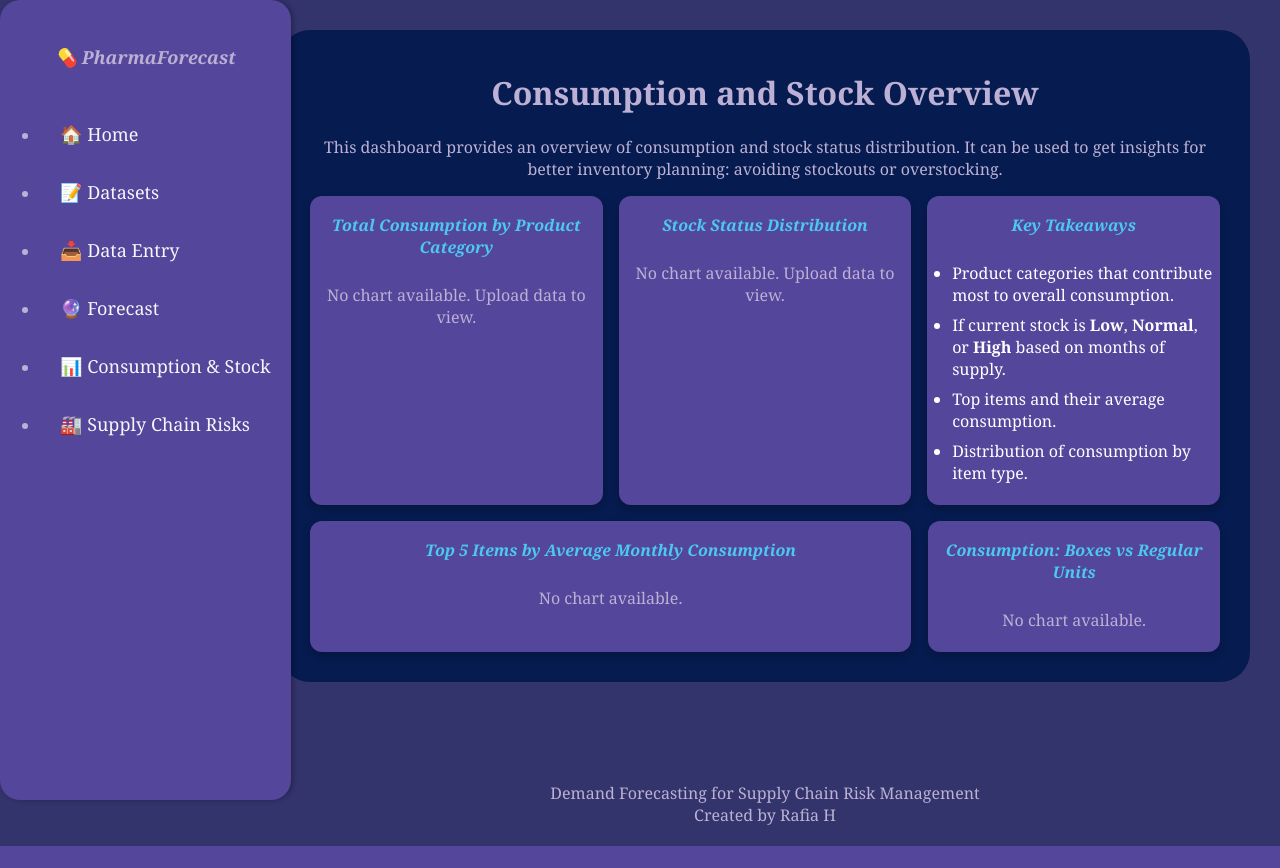
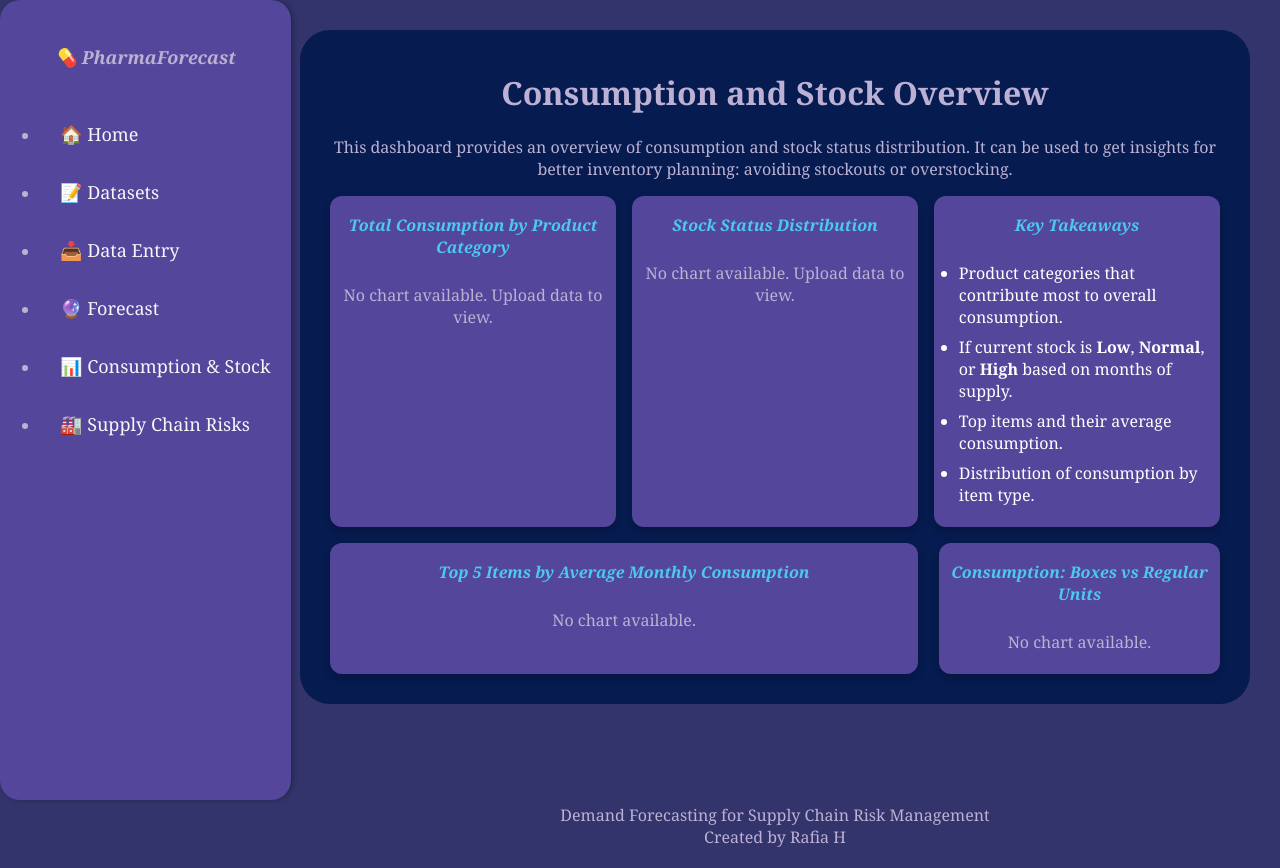
Before and after one commit to rafiahossain/PharmaForecast, a Flask app: page /consumption in a window 1280 px wide. Before the commit the page ends 846 px from the top, so only its background shows below. Run offline with Flask 3, Linux system fonts and the light colour scheme.

Commit message:
code cleanup

```diff
--- a/app.py
+++ b/app.py
@@ -38,7 +38,10 @@ Scss(app)
 # with app.app_context():
 #     db.create_all()
 
-# Global storage
+######################################
+# Global variables for storing
+######################################
+
 # For modeling results and always-zero items
 forecast_plot = None
 model_eval_results = []
@@ -57,34 +60,32 @@ delivery_delay_plot = None
 expiry_risk_plot = None
 itemvalue_vs_frequency_plot = None
 
+######################################
 # Home Page index, and a route to it
+######################################
 @app.route("/")
 def index():
     return render_template("index.html")
 
 ######################################
-
 # Upload File in Data entry page
-
 ######################################
 # Configure upload folder
 UPLOAD_FOLDER = os.path.join(os.getcwd(), 'uploads')
 os.makedirs(UPLOAD_FOLDER, exist_ok=True)
 app.config['UPLOAD_FOLDER'] = UPLOAD_FOLDER
-app.config['MAX_CONTENT_LENGTH'] = 16 * 1024 * 1024  # 16 MB max size
-# app.config['MAX_CONTENT_LENGTH'] = 32 * 1024 * 1024  # 32 MB
-
+app.config['MAX_CONTENT_LENGTH'] = 16 * 1024 * 1024  # 16 MB maximum size
 
 @app.route("/upload-data", methods=["POST"])
 def upload_data():
-    # global forecast_plot, model_eval_results, always_zero_items_list, forecast_months
+    # global forecasting variables
     global forecast_plot, model_eval_results, always_zero_items_list, forecast_months, overall_forecast_plot
-    # for cons overview page
+    # for consumption overview page
     global consumption_plot, stock_status_plot, avg_consumption_plot, box_vs_regular_plot
     # for grn data
     global cl2
 
-    # Clear previous state
+    # clear previous state
     forecast_plot = None
     model_eval_results = []
     always_zero_items_list = []
@@ -95,7 +96,7 @@ def upload_data():
     avg_consumption_plot = None
     box_vs_regular_plot = None
 
-    # File handling
+    # files
     goods_file = request.files.get("goods_file")
     consumption_file = request.files.get("consumption_file")
     if not goods_file or not consumption_file:
@@ -106,7 +107,9 @@ def upload_data():
     goods_file.save(goods_path)
     consumption_file.save(consumption_path)
 
-    # Data loading & preprocessing for consumption data
+    ######################################
+    # preprocess consumption data
+    ######################################
     try:
         df = pd.read_excel(consumption_path, skiprows=10, header=0)
     except Exception as e:
@@ -137,7 +140,7 @@ def upload_data():
     df = pd.concat([df, df["ItemName"].apply(get_item_type_flags)], axis=1)
     df["IS_BOX"] = df["Unit Name"].apply(lambda x: "BOX" in str(x).upper()).astype(int)
 
-    # Melt the date columns
+    # melt the date columns to long format
     month_columns = [col for col in df.columns if re.match(r'^[A-Za-z]{3} \d{4}$', col)]
     df_melted = df.melt(
         id_vars=[col for col in df.columns if col not in month_columns],
@@ -151,68 +154,65 @@ def upload_data():
     df_melted['Month_Num'] = df_melted['Month'].dt.month
     df_melted['Year'] = df_melted['Month'].dt.year
 
-    # Remove always-zero items before modeling
+    # remove always-zero items to separate list
     item_grouped = df_melted.groupby('ItemName')['Consumption'].sum()
     always_zero_items_list = item_grouped[item_grouped == 0].index.tolist()
     df_melted = df_melted[~df_melted['ItemName'].isin(always_zero_items_list)]
 
-    # Lag features
+    # create consumption lag features and drop NaNs produced for the first few months
     df_melted['Lag_1'] = df_melted.groupby('ItemName')['Consumption'].shift(1)
     df_melted['Lag_2'] = df_melted.groupby('ItemName')['Consumption'].shift(2)
     df_melted.dropna(subset=['Lag_1', 'Lag_2'], inplace=True)
 
-    # Data loading and preprocessing for GRN data
-
-    # GOODS FILE PREPROCESSING
+    ######################################
+    # preprocessing GRN data
+    ######################################
 
     try:
         df2 = pd.read_excel(goods_path, skiprows=9)
     except Exception as e:
         return f"Error reading goods file: {str(e)}", 400
 
-    # Strip whitespaces from column names
+    # strip whitespaces from every column name
     df2.columns = df2.columns.str.strip()
 
-    # Step 1: Drop rows with null in important columns
+    # drop summary rows based on nulls in important columns like Batch No (unique identifier)
     cl2 = df2.dropna(subset=[
         'Batch No', 'Item Name', 'Challan No./ Date :', 'PO No. / Date :', 'PO Unit Rate'
     ])
 
-    # Step 2: Drop 'Unnamed' columns
+    # drop 'Unnamed' columns from xlsx formatting
     cl2 = cl2.loc[:, ~cl2.columns.str.contains('^Unnamed')]
 
-    # Step 3: Drop unnecessary columns
+    # drop redundant, less meaningful, one value and all empty columns
     cl2 = cl2.drop(columns=[
         "Rate", "Free Qty.", "Status", "Unit Name", "GRN type", "GIR No.",
         "Disc. %", "Disc. Amt", "VAT%", "VAT"
     ], errors='ignore')
 
-    # Step 4: Standardize 'Sub Category'
+    # standardize injectables in 'Sub Category'
     cl2['Sub Category'] = cl2['Sub Category'].replace(
         ['INJ.', 'INJECTION'], 'INJECTABLES'
     )
 
-    # Step 5: Split 'No / Date' columns
+    # split the 'No / Date' columns for Bill, PO and Challan
     cl2[['Bill No', 'Bill Date']] = cl2['Bill No. / Date'].str.split(r' / ', n=1, expand=True)
     cl2[['PO No', 'PO Date']] = cl2['PO No. / Date :'].str.split(r' / ', n=1, expand=True)
     cl2[['Challan No', 'Challan Date']] = cl2['Challan No./ Date :'].str.split(r'\*/', n=1, expand=True)
 
-    # Step 6: Standardize date columns
+    # format date columns to datetime
     date_columns = ['Bill Date', 'PO Date', 'Challan Date', 'Grn Date', 'Expiry Date']
     for col in date_columns:
         cl2[col] = pd.to_datetime(cl2[col], dayfirst=True, errors='coerce')
 
-    # Step 7: Drop original combo columns
+    # drop original combo columns of No / Date
     cl2.drop(columns=[
         'Bill No. / Date', 'PO No. / Date :', 'Challan No./ Date :'
     ], inplace=True)
 
-    # Print for checking
-    # print("Cleaned Goods Columns:", cl2.columns.tolist())
-    # print("Goods Data Shape:", cl2.shape)
-
-
-    # ========== Forecasting for Entire Dataset ==============
+    ######################################
+    # Forecasting
+    ######################################
     feature_cols = ['Lag_1', 'Lag_2'] + ['SUSPENSION', 'SYRUP', 'INJECTABLES', 'TABLET', 'CAPSULE', 'DENTAL', 'IS_BOX']
     X = df_melted[feature_cols]
     y = df_melted['Consumption']
@@ -255,7 +255,9 @@ def upload_data():
     forecast_plot = base64.b64encode(buf.getvalue()).decode('utf8')
     plt.close()
 
-    # ------------------- Consumption by Product Type Chart -------------------
+    ######################################
+    # Consumption by Product Type Chart
+    ######################################
     categories = ['CAPSULE', 'DENTAL', 'INJECTABLES', 'SUSPENSION', 'SYRUP', 'TABLET']
     category_consumption = df_melted[categories].sum()
 
@@ -297,7 +299,9 @@ def upload_data():
     consumption_plot = base64.b64encode(buf.getvalue()).decode('utf8')
     plt.close()
 
-    # ------------------- Stock Status Distribution Pie Chart -------------------
+    ######################################
+    # Stock Status Distribution
+    ######################################
     df_melted['Months_Supply'] = df_melted['Current Stock'] / df_melted['Consumption'].replace(0, np.nan)
     df_melted['Stock_Status'] = np.where(
         df_melted['Months_Supply'] < 1, 'Low',
@@ -305,7 +309,7 @@ def upload_data():
     )
 
     plt.figure(figsize=(6, 6))
-    colors = ['#ffffff', '#7677c4', '#4DC8F2']  # Adjust your colors here
+    colors = ['#ffffff', '#7677c4', '#4DC8F2']
 
     counts = df_melted['Stock_Status'].value_counts()
     labels = counts.index
@@ -325,7 +329,7 @@ def upload_data():
         startangle=90,
         colors=colors,
         wedgeprops={'edgecolor': 'white'},
-        textprops={'color': 'black', 'weight': 'bold', 'fontsize': 10}  # ✅ Text inside
+        textprops={'color': 'black', 'weight': 'bold', 'fontsize': 10}
     )
 
     plt.tight_layout()
@@ -338,7 +342,9 @@ def upload_data():
     stock_status_plot = base64.b64encode(buf.getvalue()).decode('utf8')
     plt.close()
 
-    # ------------------- top 5 items by avg monthly consumption horizontal bar chart -------------------
+    ######################################
+    # top 5 items by avg monthly consumption
+    ######################################
     avg_consumption = (
         df_melted.groupby('ItemName')['Consumption']
         .mean()
@@ -369,10 +375,11 @@ def upload_data():
     avg_consumption_plot = base64.b64encode(buf.getvalue()).decode('utf8')
     plt.close()
 
-     # ------------------- box vs non-box Box Plot -------------------
+    ######################################
+    # box vs non-box Box Plot
+    ######################################
 
     plt.figure(figsize=(8, 5))
-    # plt.figure(figsize=(7, 4))
     sns.boxplot(
         x='IS_BOX',
         y='Consumption',
@@ -405,9 +412,7 @@ def upload_data():
     return redirect("/forecasting")
 
 ######################################
-
 # Web pages and routing
-
 ######################################
 @app.route("/consumption")
 def consumption():
@@ -419,17 +424,20 @@ def consumption():
         box_vs_regular_plot=box_vs_regular_plot
     )
 
+######################################
+# Supply Chain Risk Dashboard
+######################################
 @app.route("/suppliers")
 def suppliers():
     global cl2
     global supplier_dependence_plot, delivery_delay_plot, expiry_risk_plot, itemvalue_vs_frequency_plot
-    # global expiry_table
 
     if cl2 is None:
         return render_template("dashboard_suppliers.html", kpis=None)
-
     try:
-        # === KPI Calculations ===
+        ######################################
+        # KPI Calculations
+        ######################################
         total_grns = cl2['Grn No'].nunique()
         total_suppliers = cl2['Supplier Name'].nunique()
         total_items = cl2['Item Name'].nunique()
@@ -449,7 +457,6 @@ def suppliers():
         grn_monthly = cl2.groupby(cl2['Grn Date'].dt.to_period('M')).size()
         avg_grns_per_month = grn_monthly.mean()
 
-        # === Compile KPIs ===
         kpis = {
             'Total GRNs Processed': total_grns,
             'Total Unique Suppliers': total_suppliers,
@@ -459,7 +466,9 @@ def suppliers():
             'Average GRNs Per Month': round(avg_grns_per_month, 2)
         }
 
-        # ======= Generate Supplier Dependence Plot =======
+        ######################################
+        # Supplier Dependence
+        ######################################
         delayed_suppliers = (
             cl2.groupby('Supplier Name')['Lead_Time_Days']
             .mean()
@@ -484,7 +493,6 @@ def suppliers():
 
         plt.gca().invert_yaxis()
 
-        # White spines
         plt.gca().spines['bottom'].set_color('white')
         plt.gca().spines['left'].set_color('white')
         plt.gca().spines['top'].set_color('white')
@@ -504,7 +512,9 @@ def suppliers():
         supplier_dependence_plot = base64.b64encode(buf1.getvalue()).decode('utf8')
         plt.close()
 
-        # ======= Generate Delivery Delay Plot =======
+        ######################################
+        # Delivery Delay
+        ######################################
         delivery_delay_supplier = (
             cl2.groupby('Supplier Name')['Lead_Time_Days']
             .mean()
@@ -543,7 +553,9 @@ def suppliers():
         delivery_delay_plot = base64.b64encode(buf2.getvalue()).decode('utf8')
         plt.close()
 
-        # === Expiry Risk ===
+        ######################################
+        # Expiry Risk
+        ######################################
         cl2['Days_to_Expiry_Today'] = (cl2['Expiry Date'] - pd.Timestamp.today()).dt.days
         cl2['Expiry_Risk'] = pd.cut(
             cl2['Days_to_Expiry_Today'],
@@ -571,7 +583,6 @@ def suppliers():
             color=[color_map.get(x, '#333333') for x in expiry_risk_top6.columns]
         )
 
-        # Set white text for axis labels and ticks
         ax.set_ylabel('Total Item Value', color='white')
         ax.set_xlabel('Sub Category', color='white')
         ax.tick_params(axis='x', colors='white')
@@ -586,9 +597,9 @@ def suppliers():
         expiry_risk_plot = base64.b64encode(buf3.getvalue()).decode('utf8')
         plt.close()
 
-
-        # === Subcategory ItemValue + Frequency ===
-
+        ######################################
+        # Subcategory with ItemValue n Frequency
+        ######################################
         top_subcat_item_value = cl2.groupby('Sub Category')['Item Value'].sum().sort_values(ascending=False).head(10)
         top_subcat_counts = cl2['Sub Category'].value_counts().reindex(top_subcat_item_value.index)
 
@@ -619,7 +630,9 @@ def suppliers():
         itemvalue_vs_frequency_plot = base64.b64encode(buf4.getvalue()).decode('utf8')
         plt.close()
 
-        # === Table for Items Expiring in <3 Months or Expired ===
+        ######################################
+        # Table for Items Expiring in <3 Months
+        ######################################
 
         expiry_3_months = cl2[(cl2['Expiry_Risk'] == '<3 Months') & (cl2['Days_to_Expiry_Today'] >= 0)]
 
@@ -631,7 +644,7 @@ def suppliers():
         expiry_display['Days_to_Expiry_Today'] = expiry_display['Days_to_Expiry_Today'].astype(int)
         expiry_display['Item Value'] = expiry_display['Item Value'].round(2)
 
-        # Convert to HTML table
+        # Converting to HTML table
         expiry_table_html = expiry_display.to_html(
             classes='table table-striped table-bordered table-hover expiry-table',
             index=False,
@@ -677,10 +690,9 @@ def forecasting():
         date_range=date_range_str
     )
 
-
-
-
+######################################
 # FUNCTION TO TRAIN AND TEST ALL TOP 5 MODELS FROM JNOTE
+######################################
 def evaluate_models(X_train, X_test, y_train, y_test, feature_set_label):
     results = []
     models = {
@@ -714,38 +726,36 @@ def evaluate_models(X_train, X_test, y_train, y_test, feature_set_label):
             "RMSE/Mean": rmse / y_mean if y_mean != 0 else None,
             "RMSE/Std": rmse / y_std if y_std != 0 else None
         })
-        results = sorted(results, key=lambda x: x['Time (s)'])  # Fastest model first
+        results = sorted(results, key=lambda x: x['Time (s)'])  # fastest model on top
     return results
 
+######################################
 # FORECASTING UPCOMING 3 MONTHS FOR TOP 5 ITEMS USING RIDGE REGRESSION
+######################################
 def generate_forecast(df_melted, model, feature_cols):
-    # latest month from data
-    latest_month = df_melted['Month'].max()
-
-    # Generate next 3 months dynamically
-    forecast_months = pd.date_range(start=latest_month + pd.DateOffset(months=1), periods=3, freq='MS')
+    latest_month = df_melted['Month'].max() # latest month from data
+    forecast_months = pd.date_range(start=latest_month + pd.DateOffset(months=1), periods=3, freq='MS') # dynamic next 3 months
 
     forecast_rows = []
 
-    # the latest available data for each item
-    latest_df = df_melted[df_melted['Month'] == latest_month].copy()
+    latest_df = df_melted[df_melted['Month'] == latest_month].copy() # the latest data per item
 
-    # Loop per each forecast month
+    # Loop per forecast month
     for forecast_month in forecast_months:
         latest_df['Month'] = forecast_month
 
-        # input features
+        # features columns
         X_future = latest_df[feature_cols]
-        # Make predictions
+        # predictions
         latest_df['Predicted_Consumption'] = model.predict(X_future)
-        # Save results for this month
+        # Saving results for this month
         forecast_rows.append(latest_df[['ItemName', 'Month', 'Predicted_Consumption']].copy())
 
-        # Updating lags for the next prediction month otherwise error
+        # update lags for the next prediction month otherwise error
         latest_df['Lag_2'] = latest_df['Lag_1']
         latest_df['Lag_1'] = latest_df['Predicted_Consumption']
 
-    # Combine forecast results into one df
+    # combine forecast results into one df
     forecast_df = pd.concat(forecast_rows, ignore_index=True)
     forecast_df.rename(columns={'Predicted_Consumption': 'Value'}, inplace=True)
     forecast_df['Source'] = 'Forecast'
@@ -762,18 +772,18 @@ def generate_forecast(df_melted, model, feature_cols):
 
     return plot_df, forecast_months
 
+######################################
 # FORECASTING OVERALL DEMAND
+######################################
 def generate_overall_forecast_plot(df_melted):
     global forecast_months
 
-    # Aggregate total consumption per month
+    # total consumption per month
     overall_df = df_melted.groupby('Month')['Consumption'].sum().reset_index()
-
-    # Create lag features
+    # lag features
     overall_df['Lag_1'] = overall_df['Consumption'].shift(1)
     overall_df['Lag_2'] = overall_df['Consumption'].shift(2)
     overall_df = overall_df.dropna()
-
     # Train Ridge Regression on total consumption
     X = overall_df[['Lag_1', 'Lag_2']]
     y = overall_df['Consumption']
@@ -781,7 +791,7 @@ def generate_overall_forecast_plot(df_melted):
     model = Ridge(alpha=1.0)
     model.fit(X, y)
 
-    # Get latest lags
+    # latest lags
     latest_month = overall_df['Month'].max()
     lag_1 = overall_df.loc[overall_df['Month'] == latest_month, 'Lag_1'].values[0]
     lag_2 = overall_df.loc[overall_df['Month'] == latest_month, 'Lag_2'].values[0]
@@ -801,7 +811,6 @@ def generate_overall_forecast_plot(df_melted):
 
     forecast_df = pd.DataFrame(forecast_results)
 
-    # Plot
     plt.figure(figsize=(10, 5))
     plt.plot(overall_df['Month'], overall_df['Consumption'], marker='o', label='Historical')
     plt.plot(forecast_df['Month'], forecast_df['Consumption'], marker='o', linestyle='--', label='Forecast')
@@ -823,6 +832,9 @@ def generate_overall_forecast_plot(df_melted):
 
 from flask import send_file
 
+######################################
+# Download inactive items for inventory check
+######################################
 @app.route("/download-zero-items")
 def download_zero_items():
     if not always_zero_items_list:
@@ -844,7 +856,9 @@ def data_entry():
 def dataset():
     return render_template("dataset.html")
 
+######################################
 # RUNNER and DEBUGGER
 # Keep Flask updating itself
+######################################
 if __name__ == "__main__":
     app.run(debug=True)
--- a/static/styles.css
+++ b/static/styles.css
@@ -53,7 +53,7 @@ footer {
 body {
   font-family: Cambria, Cochin, Georgia, Times, "Times New Roman", serif;
   margin: 0;
-  margin-left: max(250px, 2%);
+  margin-left: max(270px, 10%);
   padding: 0;
   background-color: #33346c;
   color: #bcb1d4;
@@ -340,7 +340,7 @@ body h2 {
   max-width: 100%;
 }
 .consumption-bottom .chart-small {
-  flex: 0 0 31%;
+  flex: 0 0 30.5%;
   min-width: 190px;
   background-color: #54469b;
   border-radius: 0.75rem;
--- a/static/styles.scss
+++ b/static/styles.scss
@@ -1,34 +1,28 @@
-// ----------------------
-// 🎨 Color Variables
-// ----------------------
+// ######################################
+// Color Variables
+// ######################################
 
-// Brand Colors
 $primary: #54469b;        // Sidebar, table cells
 $primary-light: #8c70ae;  // Header text, hover highlights
 $accent: #4cc8f2;         // Action buttons (edit/delete, links)
-
-// Status Colors
 $bg-dark: #33346c;        // Page background, add button
 $bg-darker: #061d5d;      // Add button hover, secondary emphasis
 $text-light: #bcb1d4;     // Titles, link hover text
-
-// UI Colors
 $surface: #061b4f;        // Content card background
 $on-dark: #f4f6f8;        // Text on dark backgrounds
 
 .layout {
   display: flex;
-  padding: 30px; // Space from the edges of the screen
-  gap: 10px;     // Space between sidenav and content
+  padding: 30px;
+  gap: 10px; // Space between sidenav and content
 }
 
-// -------------------------
-// Styling Side Nav Bar
-// -------------------------
+// ######################################
+// Side Nav Bar
+// ######################################
 
 .sidenav {
   height: 100vh;
-  // width: 20%;    // Responsive sidebar width
   flex: 0 0 max(250px, 20%);
   border-radius: 20px;
   min-width: 250px;
@@ -69,9 +63,9 @@ $on-dark: #f4f6f8;        // Text on dark backgrounds
   }
 }
 
-// ----------------------
-// Styling Footer
-// ----------------------
+// ######################################
+// Footer
+// ######################################
 
 footer {
   margin-top: 50px;
@@ -80,18 +74,17 @@ footer {
   color: $text-light;
 }
 
-
-// ----------------------
-// Styling Pages
-// ----------------------
+// ######################################
+// Pages
+// ######################################
 
 body {
   font-family: Cambria, Cochin, Georgia, Times, 'Times New Roman', serif;
   margin: 0;
-  margin-left: max(250px, 2%);
+  margin-left: max(270px, 10%);
   padding: 0;
-  background-color: $bg-dark; // ← uses $bg-dark
-  color: $text-light;         // ← uses $text-light
+  background-color: $bg-dark;
+  color: $text-light;
   text-align: center;
 
   h1 {
@@ -110,26 +103,23 @@ body {
   text-align: justify;
 }
 
-
 .content {
   max-width: 100%;
-  // width: calc(100% - max(250px, 20%)); // dynamic based on sidebar
   flex: 1;
   border-radius: 30px;
   padding: 0 30px 30px;
-  background-color: $surface;     // ← uses $surface
+  background-color: $surface;
   border-radius: 30px;
   text-align: center;
 
   .content .chart-container {
     width: 100%;
     max-width: 100%;
-    overflow-x: auto;  // Optional, adds scroll if needed
+    overflow-x: auto;  //adds scroll if needed
   }
 
-
   h1 {
-    color: $text-light;           // ← uses $text-light
+    color: $text-light;
   }
 
   h2 {
@@ -137,12 +127,12 @@ body {
   }
 
   h4 {
-    color: $bg-darker;            // ← uses $bg-darker
+    color: $bg-darker;
   }
 
-  // ----------------------
+  // ######################################
   // Dataset Page
-  // ----------------------
+  // ######################################
   .dataset-container {
     display: flex;
     justify-content: space-between;
@@ -153,7 +143,7 @@ body {
 
     .dataset-box {
       flex: 1;
-      min-width: 0; // ensures shrinkable content
+      min-width: 0; // shrinkable content
       background-color: $primary;
       padding: 1.5rem;
       border-radius: 0.75rem;
@@ -245,8 +235,10 @@ body {
     font-size: 18px;
   }
 
+  // ######################################
   //From Index Html
   //inherit qualities from <input>
+  //######################################
   #btn_add_task {
     background-color: $bg-dark;
     color: $on-dark;
@@ -258,8 +250,10 @@ body {
     }
   }
 
+  // ######################################
   // From Data Entry Html
   // Does not inherit qualities from <input> because its <button>
+  // ######################################
   #btn_upload_files {
     background-color: $bg-dark;
     color: $on-dark;
@@ -277,9 +271,9 @@ body {
   }
 }
 
-// ---------------------------
+// ######################################
 // Forecasting Dashboard Layout
-// ---------------------------
+// ######################################
 
 .forecast-top,
 .forecast-bottom {
@@ -312,7 +306,7 @@ body {
   align-items: center;
   flex-direction: column;
   text-align: center;
-  min-height: 220px; // makes ure there is visibly centred even if parent container is small
+  min-height: 220px; // makes ure visibly centred even if parent container is small
 }
 
 // .overall-forecast-box {
@@ -351,9 +345,9 @@ body {
 
 
 
-// ---------------------------
+// ######################################
 // Always-Zero Items
-// ---------------------------
+// ######################################
 
 .zero-items-box {
   background-color: $primary;
@@ -394,9 +388,9 @@ body {
   }
 }
 
-// ---------------------------
+// ######################################
 // CONSUMPTION OVERVIEW DASHBOARD
-// ---------------------------
+// ######################################
 
 .consumption-overview {
   display: flex;
@@ -474,7 +468,7 @@ body {
   }
 
   .chart-small {
-    flex: 0 0 31%;
+    flex: 0 0 30.5%;
     min-width: 190px;
     background-color: $primary;
     border-radius: 0.75rem;
@@ -492,9 +486,9 @@ body {
   }
 }
 
-// ---------------------------
+// ######################################
 // SUPPLY CHAIN RISKS DASHBOARD
-// ---------------------------
+// ######################################
 
 .kpi-container {
   display: flex;
@@ -598,15 +592,11 @@ body {
   }
 }
 
-
 // Expiry table
-
-//$border-color: #444;
 
 .expiry-table {
   background-color: $primary;
   color: $on-dark;
-  // border-color: $border-color;
 
   th {
     background-color: $accent;
@@ -626,23 +616,10 @@ body {
   }
 }
 
-
-
-
-
-
-
-
-
-
-
-
-
-
-// ---------------------------
+// ######################################
 //MEDIA QUERY FOR SCREEN SIZES
 //FLEXBOX
-// ---------------------------
+// ######################################
 
 @media (max-width: 768px) {
   .layout {
--- a/templates/edit.html
+++ b/templates/edit.html
@@ -1,4 +1,4 @@
-{% extends 'base.html' %}
+{% comment %} {% extends 'base.html' %}
 
 {% block head %}
 <title>Edit stack</title>
@@ -13,3 +13,6 @@
         </form>
     </div>
 {% endblock %}
+
+
+ {% endcomment %}
--- a/templates/performance.html
+++ b/templates/performance.html
@@ -1,8 +1,8 @@
-{% extends 'base.html' %}
+{% comment %} {% extends 'base.html' %}
 
 {% block title %}Performance{% endblock %}
 
 {% block body %}
   <h1>Performance Overview</h1>
   <p>Model Evaluation.</p>
-{% endblock %}
+{% endblock %} {% endcomment %}
```
Also changed, not shown: 1 other file.
